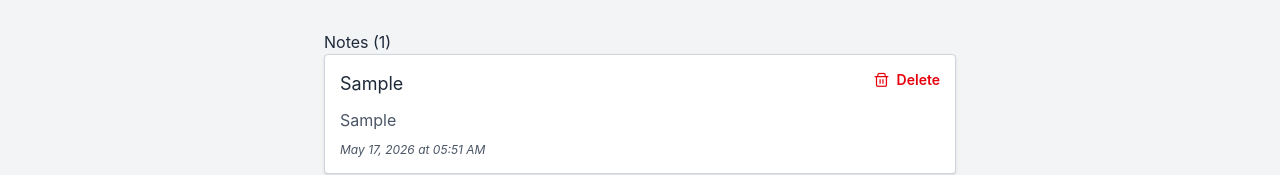
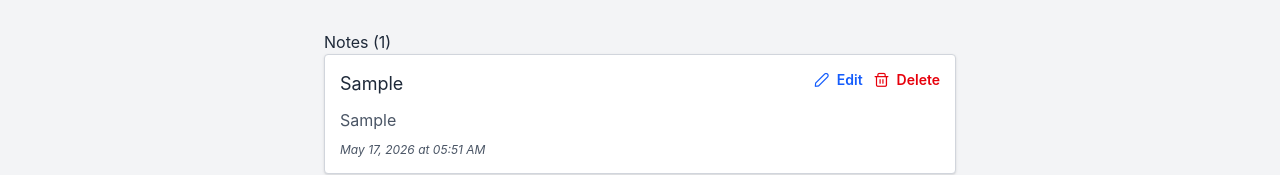
Before and after one commit to jvmxgs/notes-app, a Vue app: page / in a window 1280 px wide. Both pictures are taken after typing "Sample", "Sample" into the empty fields and a click on the button "Create Note". Shown: the part 606-781 px from the top of the page. Built offline with nearby package versions, Linux system fonts and the light colour scheme.

Commit message:
Implemented the note edition

```diff
--- a/src/components/NotesList.vue
+++ b/src/components/NotesList.vue
@@ -1,8 +1,9 @@
 <script setup lang="ts">
+import type { Note } from '../interfaces/note'
 import { useNotes } from '../composables/useNotes'
 import Swal from 'sweetalert2'
 
-const { notes, deleteNote } = useNotes()
+const { notes, updateNote, deleteNote } = useNotes()
 
 const formatDate = (dateString: string): string => {
   return new Date(dateString).toLocaleDateString('en-US', {
@@ -13,6 +14,14 @@ const formatDate = (dateString: string): string => {
     minute: '2-digit',
   })
 }
+
+const escapeHtml = (value: string): string =>
+  value
+    .replace(/&/g, '&amp;')
+    .replace(/</g, '&lt;')
+    .replace(/>/g, '&gt;')
+    .replace(/"/g, '&quot;')
+    .replace(/'/g, '&#039;')
 
 const confirmDelete = async (id: string): Promise<void> => {
   const result = await Swal.fire({
@@ -36,6 +45,49 @@ const confirmDelete = async (id: string): Promise<void> => {
     })
   }
 }
+
+const editNote = async (note: Note): Promise<void> => {
+  const result = await Swal.fire<{ title: string; content: string }>({
+    title: 'Edit note',
+    html: `
+      <input id="swal-title" class="swal2-input" placeholder="Title" value="${escapeHtml(note.title)}" />
+      <textarea id="swal-content" class="swal2-textarea" placeholder="Content">${escapeHtml(note.content)}</textarea>
+    `,
+    focusConfirm: false,
+    showCancelButton: true,
+    confirmButtonText: 'Save',
+    cancelButtonText: 'Cancel',
+    preConfirm: () => {
+      const titleInput = (document.getElementById('swal-title') as HTMLInputElement)?.value || ''
+      const contentInput = (document.getElementById('swal-content') as HTMLTextAreaElement)?.value || ''
+      return { title: titleInput, content: contentInput }
+    },
+  })
+
+  if (!result.isConfirmed || !result.value) {
+    return
+  }
+
+  try {
+    updateNote(note.id, {
+      title: result.value.title,
+      content: result.value.content,
+    })
+    await Swal.fire({
+      title: 'Saved!',
+      text: 'Your note has been updated.',
+      icon: 'success',
+      timer: 1400,
+      showConfirmButton: false,
+    })
+  } catch (err) {
+    await Swal.fire({
+      title: 'Unable to save',
+      text: err instanceof Error ? err.message : 'Failed to update note',
+      icon: 'error',
+    })
+  }
+}
 </script>
 
 <template>
@@ -53,6 +105,15 @@ const confirmDelete = async (id: string): Promise<void> => {
             <h3 class="m-0 mb-2.5 text-gray-800 text-lg">{{ note.title }}</h3>
             <p class="m-0 mb-2.5 text-gray-600 leading-6 whitespace-pre-wrap break-words">{{ note.content || '(No content)' }}</p>
           </div>
+          <div class="flex items-center gap-3">
+            <button
+              type="button"
+              @click="editNote(note)"
+              class="inline-flex items-center gap-2 text-blue-600 hover:text-blue-800 text-sm font-semibold"
+            >
+              <i class="pi pi-pencil" aria-hidden="true"></i>
+              Edit
+            </button>
             <button
               type="button"
               @click="confirmDelete(note.id)"
@@ -61,6 +122,7 @@ const confirmDelete = async (id: string): Promise<void> => {
               <i class="pi pi-trash" aria-hidden="true"></i>
               Delete
             </button>
+          </div>
         </div>
         <div class="flex justify-between items-center text-xs text-gray-600">
           <span class="italic">{{ formatDate(note.createdAt) }}</span>
--- a/src/composables/useNotes.ts
+++ b/src/composables/useNotes.ts
@@ -45,7 +45,7 @@ export function useNotes() {
   /**
    * Validates if a title is valid
    */
-  function validateTitle(title: string): { valid: boolean; error?: string } {
+  function validateTitle(title: string, currentId?: string): { valid: boolean; error?: string } {
     if (!title || !title.trim()) {
       return { valid: false, error: 'Title is required' }
     }
@@ -54,8 +54,13 @@ export function useNotes() {
       return { valid: false, error: 'Title must be at least 3 characters' }
     }
 
-    // Check if title is unique
-    if (notes.value.some(note => note.title.toLowerCase() === title.toLowerCase())) {
+    // Check if title is unique, excluding the current note when editing
+    const normalizedTitle = title.trim().toLowerCase()
+    if (
+      notes.value.some(
+        note => note.title.toLowerCase() === normalizedTitle && note.id !== currentId,
+      )
+    ) {
       return { valid: false, error: 'Title must be unique' }
     }
 
@@ -87,6 +92,39 @@ export function useNotes() {
   }
 
   /**
+   * Updates an existing note
+   * @param id - The note id
+   * @param updates - Partial note fields to update
+   */
+  function updateNote(
+    id: string,
+    updates: { title?: string; content?: string; favorite?: boolean },
+  ): Note | undefined {
+    const note = notes.value.find(n => n.id === id)
+    if (!note) {
+      return undefined
+    }
+
+    if (updates.title !== undefined) {
+      const titleValidation = validateTitle(updates.title, id)
+      if (!titleValidation.valid) {
+        throw new Error(titleValidation.error)
+      }
+      note.title = updates.title.trim()
+    }
+
+    if (updates.content !== undefined) {
+      note.content = updates.content.trim()
+    }
+
+    if (updates.favorite !== undefined) {
+      note.favorite = updates.favorite
+    }
+
+    return note
+  }
+
+  /**
    * Gets all notes
    */
   function getNotes(): Note[] {
@@ -104,6 +142,7 @@ export function useNotes() {
     notes,
     createNote,
     getNotes,
+    updateNote,
     deleteNote,
   }
 }
```
Lines whose indentation alone changed are shown as unchanged.
